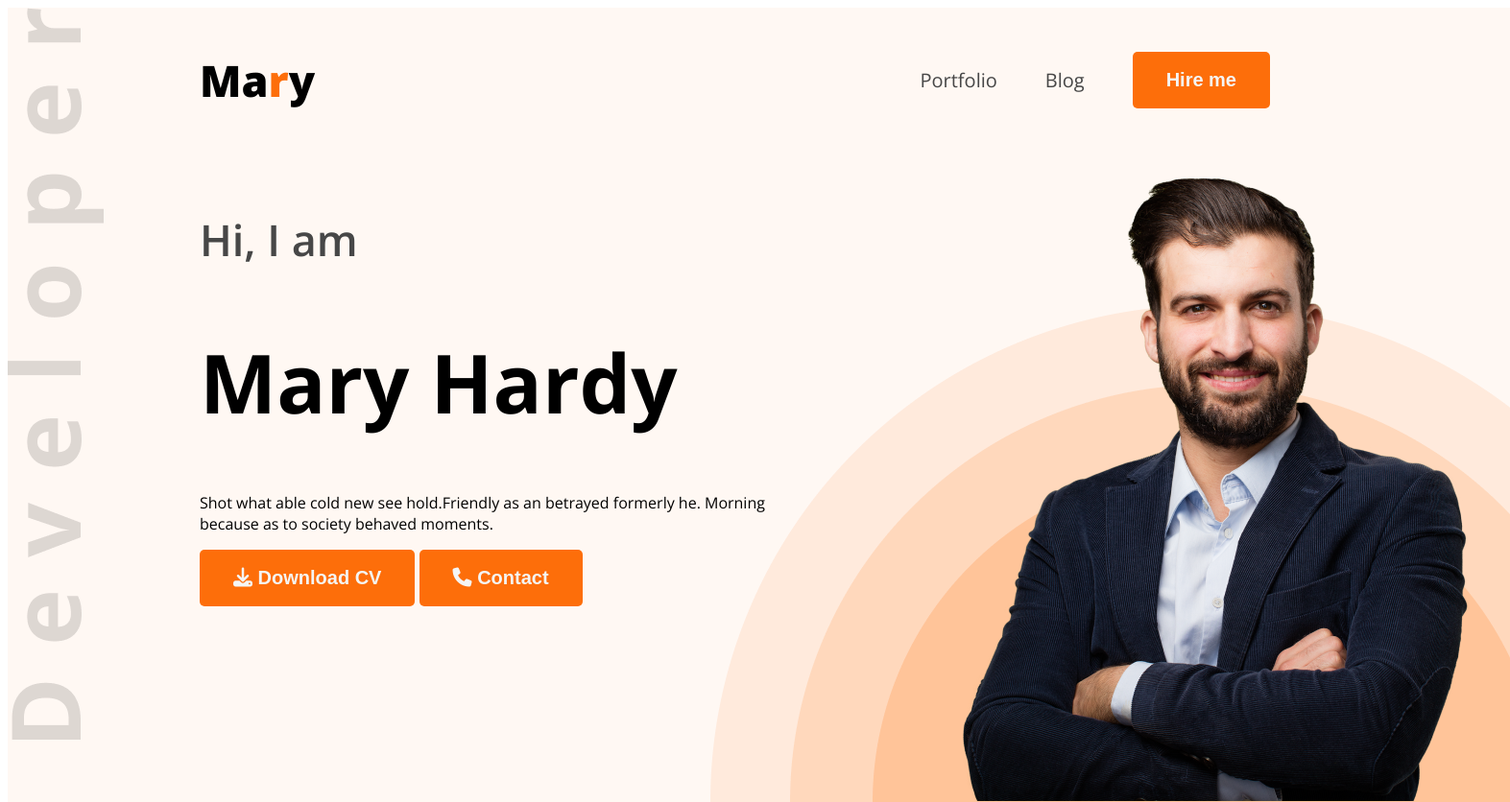
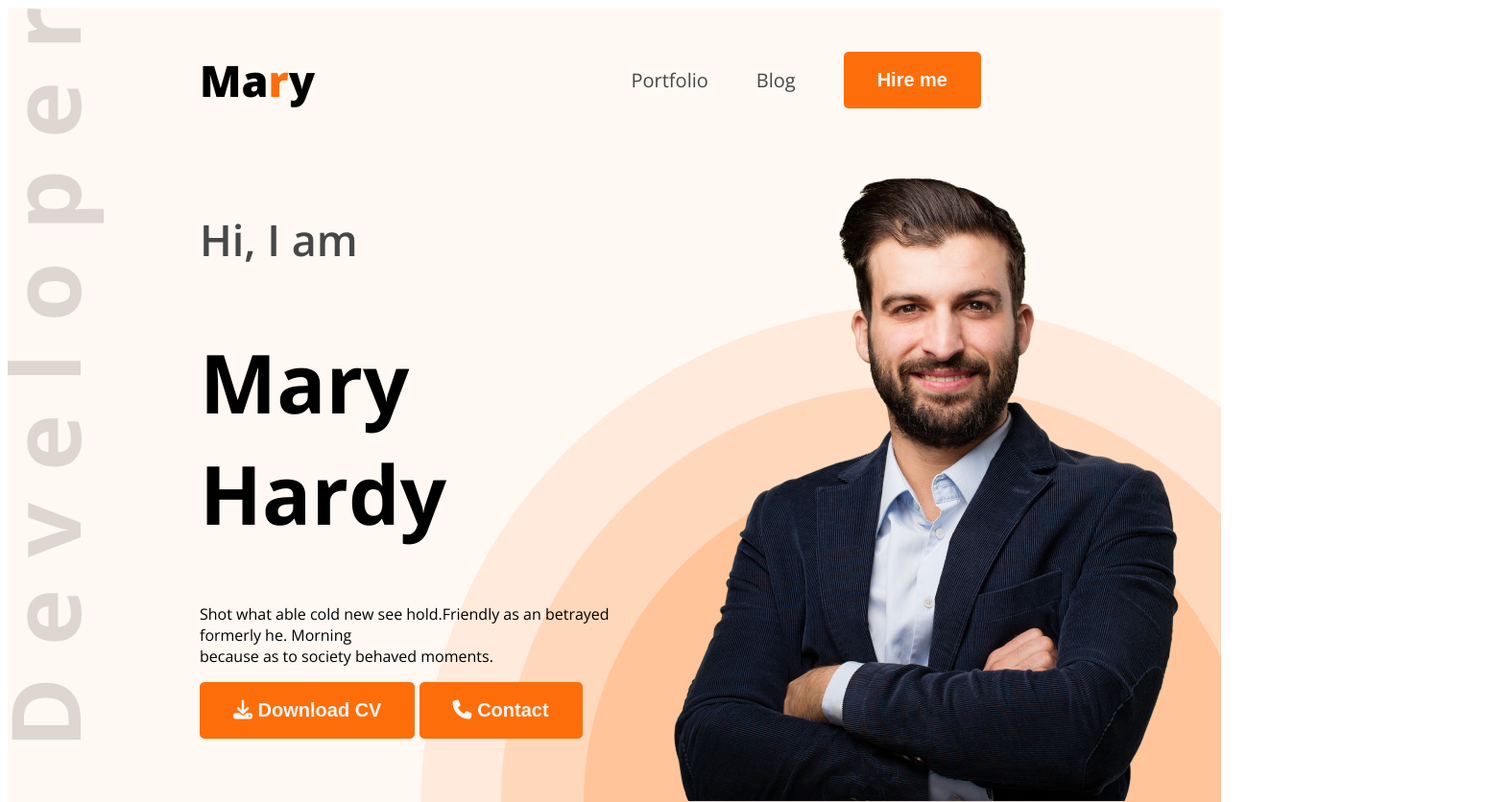
Before and after one commit to ifratul36/web-first-portfolio, a plain HTML site: page index.html in a window 1280 px wide. Shown: the top 836 px of the page at 96% size, 1573 px wide, since content can reach past the window. Drawn offline with nearby package versions, Linux system fonts and the light colour scheme.

Commit message:
added an index.html file

```diff
--- a/styles/style.css
+++ b/styles/style.css
@@ -80,7 +80,7 @@ main{
     background-image: url('../images/developer.png'), url('../images/header_bg.png');
     background-repeat: no-repeat;
     background-position: top left, bottom right;
-    width: 1565px;
+    /* width: 1565px; */
     height: 828px;
     margin: 0 auto;
 }
```
